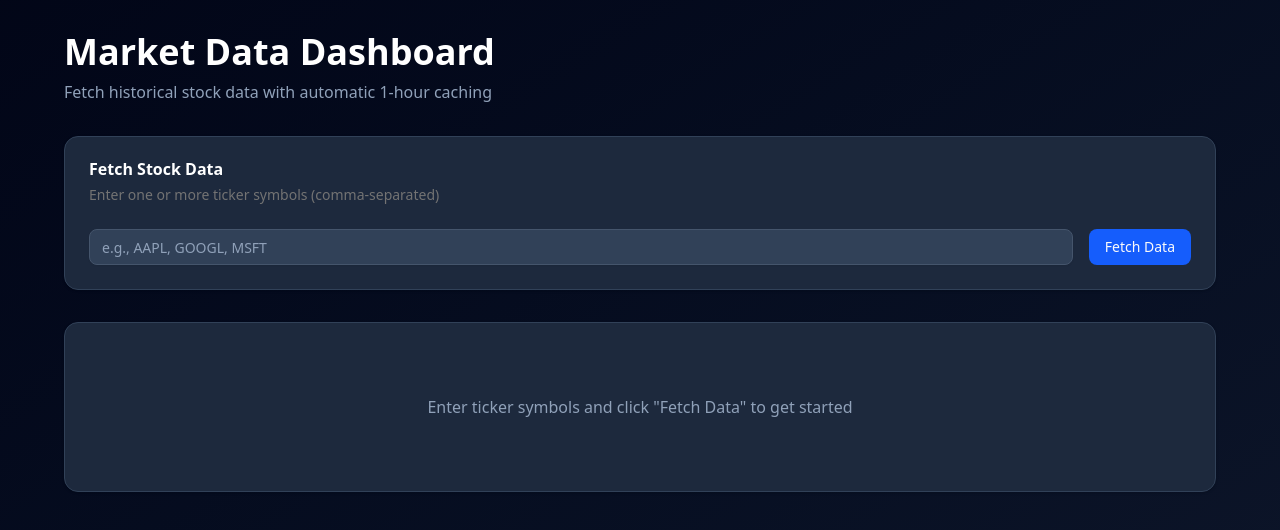
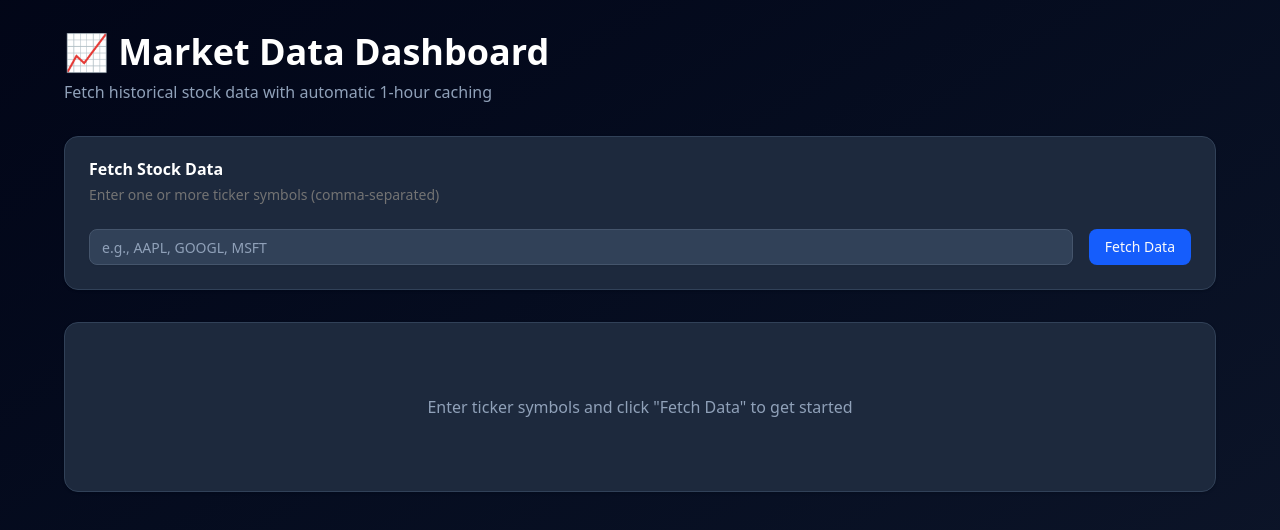
Before and after one commit to csikosbalint/fire-dashboard, a Next.js app: page / in a window 1280 px wide. Shown: the top 530 px of the page. Built offline with nearby package versions, Linux system fonts and the light colour scheme.

Commit message:
Add emoji to dashboard title

```diff
--- a/app/page.tsx
+++ b/app/page.tsx
@@ -118,7 +118,7 @@ export default function StockDashboard() {
         {/* Header */}
         <div className="mb-8">
           <h1 className="text-4xl font-bold text-white mb-2">
-            Market Data Dashboard
+            📈 Market Data Dashboard
           </h1>
           <p className="text-slate-400">
             Fetch historical stock data with automatic 1-hour caching
```
